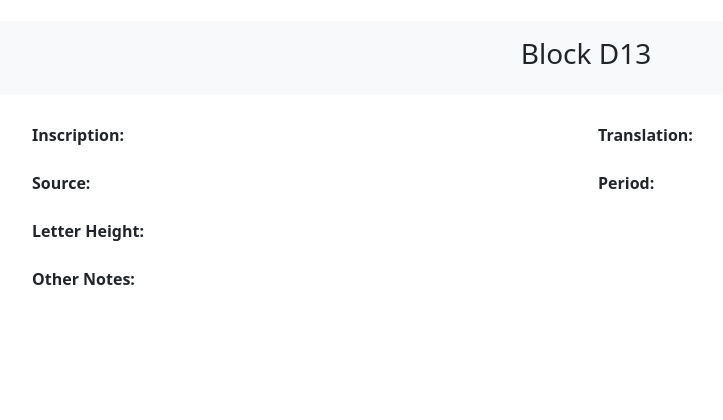
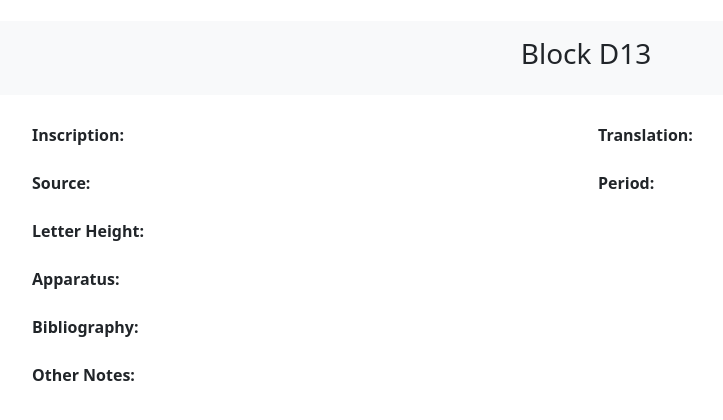
Before and after one commit to leeannachen/Contextualizing-Dura-Europa, a Flask app: page /metadata in a window 1280 px wide. Shown: the part 255-675 px from the top of the page, without its empty margins (54-777 px from the left). Run offline with Flask 2, Linux system fonts and the light colour scheme.

Commit message:
adding new fields

```diff
--- a/templates/metadata template.html
+++ b/templates/metadata template.html
@@ -2,7 +2,8 @@
 
 {% block title %}
     Metadata
-    <!-- {{translations[i].block}} -->
+    {{translations[0].block}}
+
 {% endblock %}
 
 {% block main %}
--- a/templates/metadata.html
+++ b/templates/metadata.html
@@ -14,7 +14,7 @@
     <div class="metadata container text-left">
         <div class="row p-1">
             <div class="col">
-                <p><b>Inscription: </b></p>
+                <p><b>Inscription:  </b></p>
             </div>
             <div class="col">
                 <p><b>Translation: </b></p>
@@ -35,6 +35,16 @@
         </div>
         <div class="row p-1">
             <div class="col">
+                <p><b>Apparatus:</b></p>
+            </div>
+        </div>
+        <div class="row p-1">
+            <div class="col">
+                <p><b>Bibliography: </b></p>
+            </div>
+        </div>
+        <div class="row p-1">
+            <div class="col">
                 <p><b>Other Notes: </b></p>
             </div>
         </div>
```
Also changed, not shown: 1 other file.
